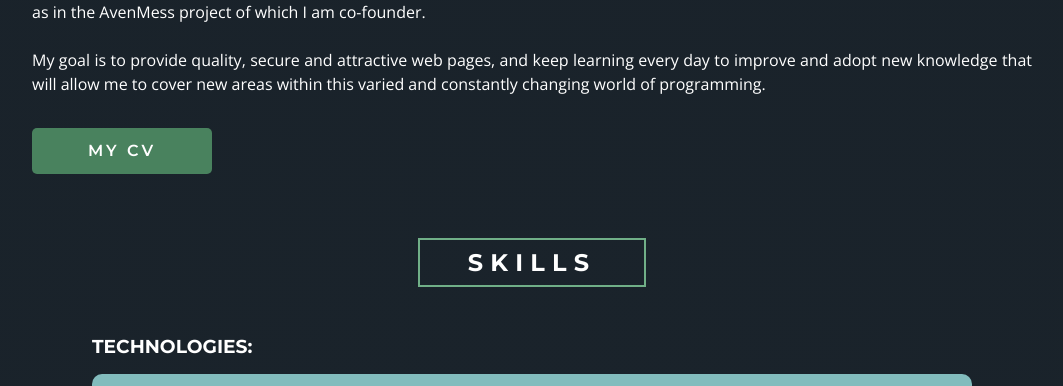
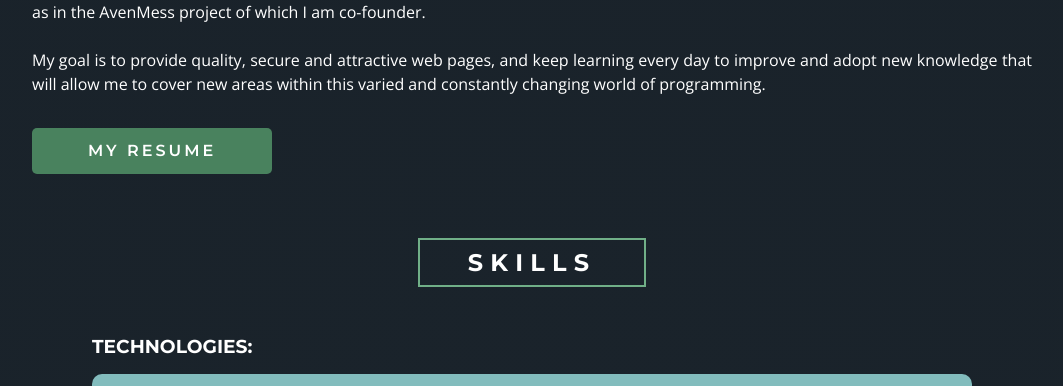
Before and after one commit to LucasAven/Portfolio, a plain HTML site: page index_EN.html in a window 1280 px wide. Shown: the part 1300-1686 px from the top of the page, without its empty margins (108-1171 px from the left). Drawn offline with nearby package versions, Linux system fonts and the light colour scheme.

Commit message:
fix spell mistake

```diff
--- a/index_EN.html
+++ b/index_EN.html
@@ -113,8 +113,8 @@
         <a
           href="./Lucas_Avendaño_CV_EN.pdf"
           class="cv-btn"
-          download="Lucas_Avendano_CV.pdf"
-          >MY CV</a
+          download="Lucas_Avendano_Resume.pdf"
+          >MY RESUME</a
         >
       </div>
       <div class="skills-container" id="skills">
```
